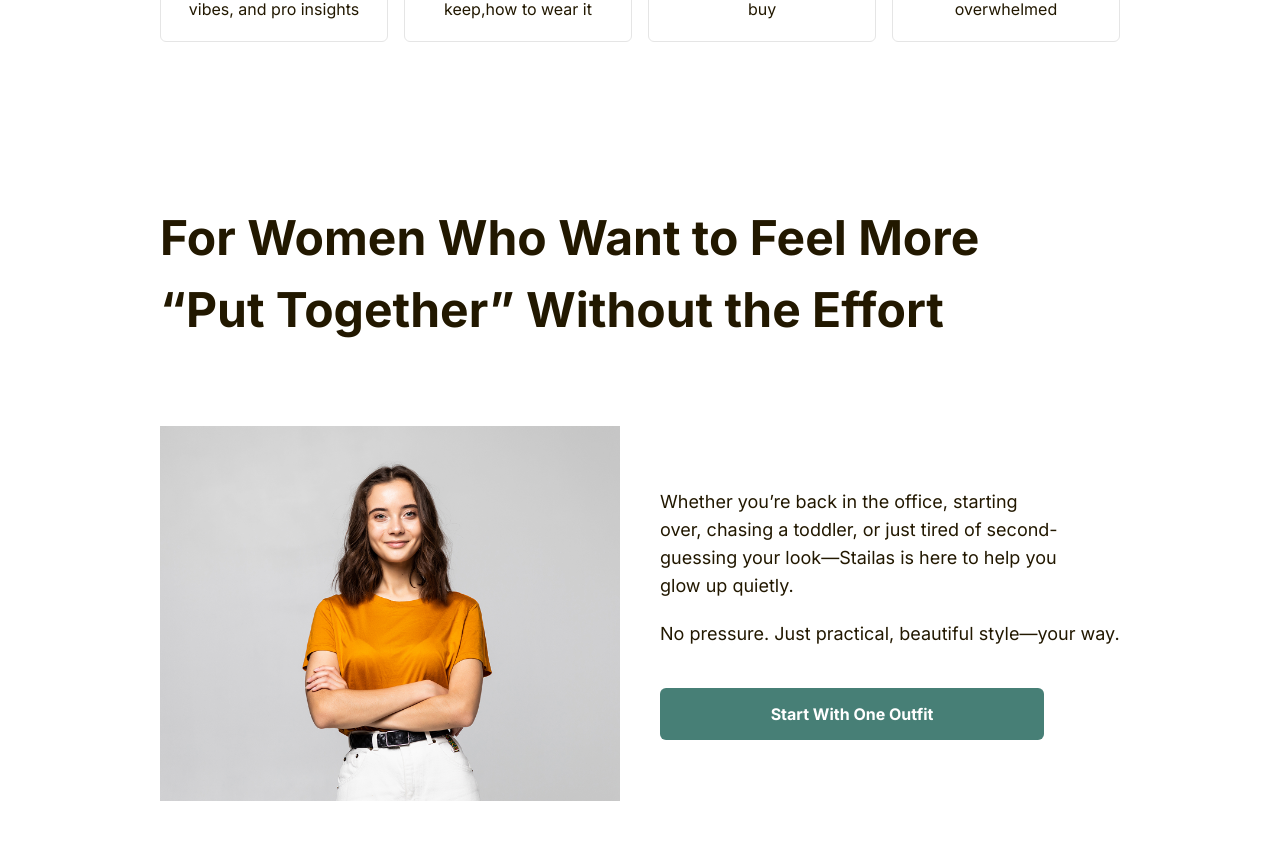
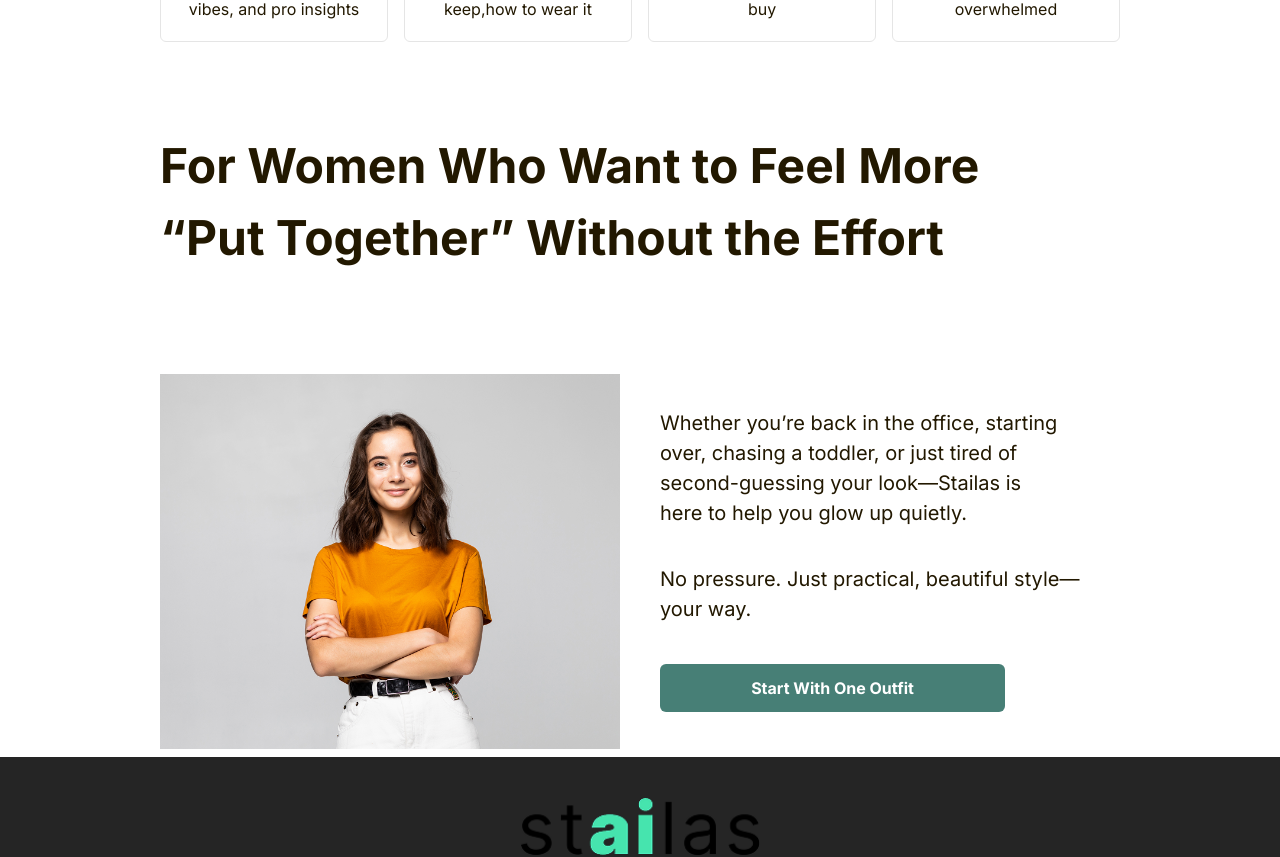
Before and after one commit to Sawjal-sikder/stailas, a React (Vite) app: page / in a window 1280 px wide. Shown: the part 3700-4557 px from the top of the page. Built offline with nearby package versions, Linux system fonts and the light colour scheme.

Commit message:
fixed cart section

```diff
--- a/src/pages/home/SingleCart/Cart.jsx
+++ b/src/pages/home/SingleCart/Cart.jsx
@@ -1,26 +1,42 @@
-import React from 'react'
-import Header from '../../../component/Header'
-import Image from '../../../component/Image'
-import CartImage from "../../../assets/image/service/cart.png"
-import Button from '../../../component/Button'
+import React from "react";
+import Header from "../../../component/Header";
+import Image from "../../../component/Image";
+import CartImage from "../../../assets/image/service/cart.png";
+import Button from "../../../component/Button";
 
 const Cart = () => {
   return (
-    <div className='px-40 py-20'>
-      <Header className='pr-20 pb-20' text={`For Women Who Want to Feel More “Put Together” Without the Effort`} />
-      <div className='grid grid-cols-2 items-center gap-x-10'>
-        <div>
-            <Image src={CartImage} alt={"Cart Image"} />
+    <div className="px-4 lg:px-40 py-2">
+      <Header
+        className="pr-20 lg:pb-20"
+        text={`For Women Who Want to Feel More “Put Together” Without the Effort`}
+      />
+      <div className="grid grid-cols-1 md:grid-cols-2 items-center gap-x-10">
+        {/* On small screens, reverse order using flex-col-reverse */}
+        <div className="order-2 md:order-1">
+          <Image src={CartImage} alt={"Cart Image"} className="pt-5" />
+          <Button
+            text="Start With One Outfit"
+            className="lg:hidden my-4 text-center block mx-auto"
+          />
         </div>
-        <div className='font-inter text-primary'>
-            <p className='text-lg pr-14'>Whether you’re back in the office, starting over, chasing a toddler, or just tired of second-guessing your look—Stailas is here to help you glow up quietly.</p>
-            <p className='text-lg pt-5'> No pressure. Just practical, beautiful style—your way.</p>
-            <Button text="Start With One Outfit" className="w-96 mt-10 text-xl" />
-
+        <div className="font-inter text-primary order-1 md:order-2">
+          <p className="text-[12px] lg:text-[20px] py-4 pr-0 md:pr-14">
+            Whether you’re back in the office, starting over, chasing a toddler,
+            or just tired of second-guessing your look—Stailas is here to help
+            you glow up quietly.
+          </p>
+          <p className="text-[12px] lg:text-[20px] lg:pt-5">
+            No pressure. Just practical, beautiful style—your way.
+          </p>
+          <Button
+            text="Start With One Outfit"
+            className="hidden lg:block lg:w-[345px] mt-10 p-5"
+          />
         </div>
       </div>
     </div>
-  )
-}
+  );
+};
 
-export default Cart
+export default Cart;
```
